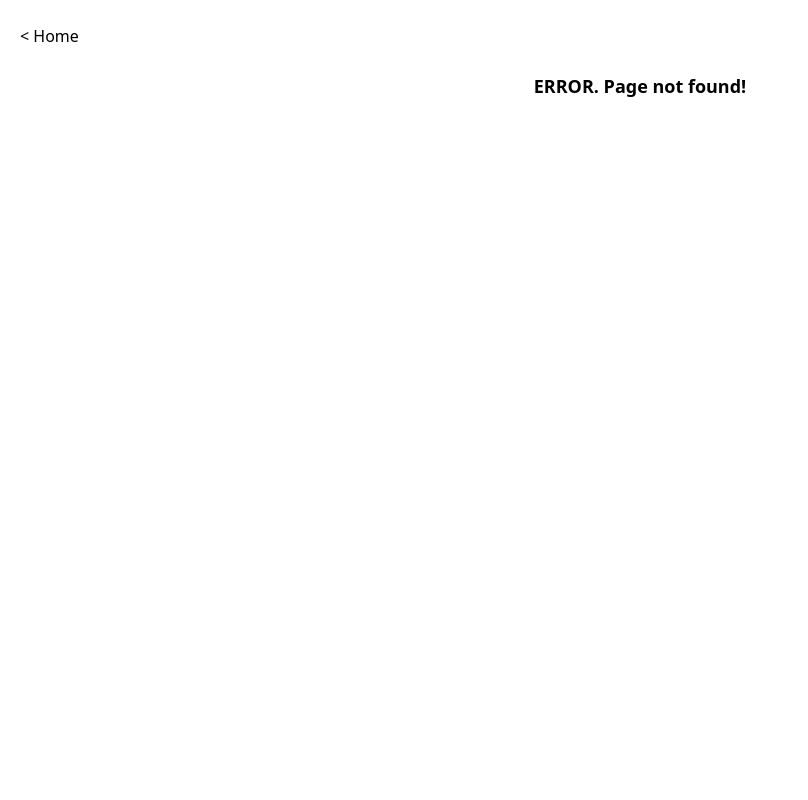
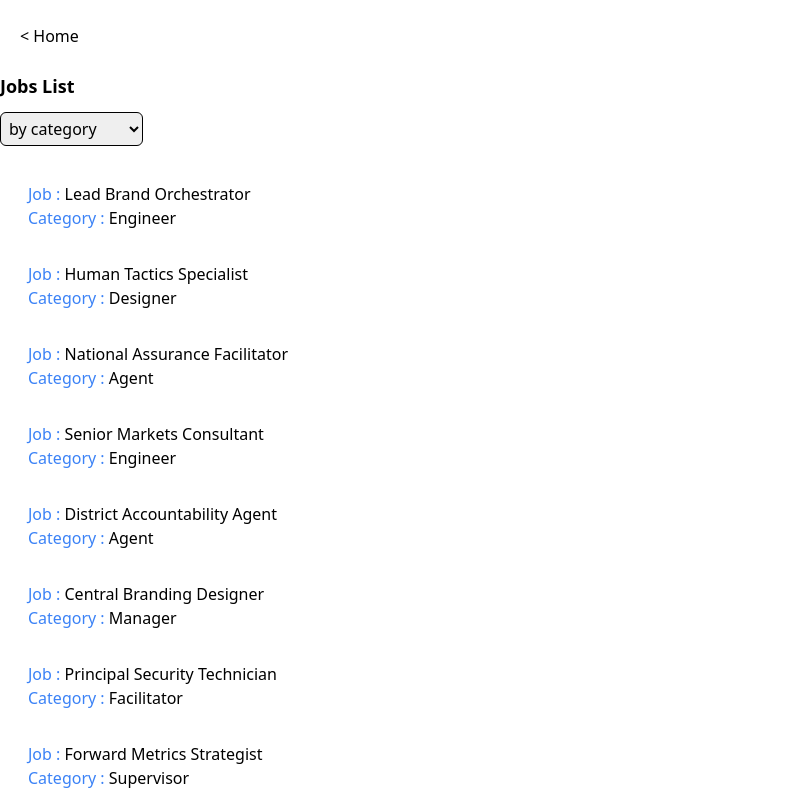
Before and after one commit to leumanuel12/hellonextapp, a Next.js app: page /jobs in a window 1280 px wide. Before the commit this address had no page. Shown: the top 800 px of the page, without its empty margins (0-808 px from the left). Built offline with nearby package versions, Linux system fonts and the light colour scheme; data requests are answered from the project's data file.

Commit message:
SSR with Client Side Data Fetching. Show the updated the data from the selected category in the dropdown, then the url will be updated as well as the server query

```diff
--- a/db.json
+++ b/db.json
@@ -100,5 +100,258 @@
       "details": "Promising new car tech with advance AI integration.",
       "id": "5"
      }
-  ]
+  ],
+
+  "jobs": [
+    {
+     "title": "Lead Brand Orchestrator",
+     "category": "Engineer",
+     "id": "1"
+    },
+    {
+     "title": "Human Tactics Specialist",
+     "category": "Designer",
+     "id": "2"
+    },
+    {
+     "title": "National Assurance Facilitator",
+     "category": "Agent",
+     "id": "3"
+    },
+    {
+     "title": "Senior Markets Consultant",
+     "category": "Engineer",
+     "id": "4"
+    },
+    {
+     "title": "District Accountability Agent",
+     "category": "Agent",
+     "id": "5"
+    },
+    {
+     "title": "Central Branding Designer",
+     "category": "Manager",
+     "id": "6"
+    },
+    {
+     "title": "Principal Security Technician",
+     "category": "Facilitator",
+     "id": "7"
+    },
+    {
+     "title": "Forward Metrics Strategist",
+     "category": "Supervisor",
+     "id": "8"
+    },
+    {
+     "title": "Senior Communications Designer",
+     "category": "Administrator",
+     "id": "9"
+    },
+    {
+     "title": "National Data Developer",
+     "category": "Representative",
+     "id": "10"
+    },
+    {
+     "title": "Product Research Specialist",
+     "category": "Developer",
+     "id": "11"
+    },
+    {
+     "title": "Internal Marketing Developer",
+     "category": "Liaison",
+     "id": "12"
+    },
+    {
+     "title": "National Optimization Strategist",
+     "category": "Associate",
+     "id": "13"
+    },
+    {
+     "title": "Lead Group Strategist",
+     "category": "Agent",
+     "id": "14"
+    },
+    {
+     "title": "Dynamic Implementation Supervisor",
+     "category": "Manager",
+     "id": "15"
+    },
+    {
+     "title": "Corporate Tactics Director",
+     "category": "Administrator",
+     "id": "16"
+    },
+    {
+     "title": "Internal Integration Architect",
+     "category": "Specialist",
+     "id": "17"
+    },
+    {
+     "title": "Chief Infrastructure Coordinator",
+     "category": "Director",
+     "id": "18"
+    },
+    {
+     "title": "National Paradigm Orchestrator",
+     "category": "Producer",
+     "id": "19"
+    },
+    {
+     "title": "Lead Mobility Planner",
+     "category": "Designer",
+     "id": "20"
+    },
+    {
+     "title": "National Tactics Developer",
+     "category": "Agent",
+     "id": "21"
+    },
+    {
+     "title": "Dynamic Mobility Analyst",
+     "category": "Technician",
+     "id": "22"
+    },
+    {
+     "title": "Customer Group Producer",
+     "category": "Associate",
+     "id": "23"
+    },
+    {
+     "title": "Future Web Designer",
+     "category": "Designer",
+     "id": "24"
+    },
+    {
+     "title": "Regional Marketing Administrator",
+     "category": "Architect",
+     "id": "25"
+    },
+    {
+     "title": "Human Operations Designer",
+     "category": "Representative",
+     "id": "26"
+    },
+    {
+     "title": "Forward Branding Architect",
+     "category": "Orchestrator",
+     "id": "27"
+    },
+    {
+     "title": "Customer Mobility Director",
+     "category": "Developer",
+     "id": "28"
+    },
+    {
+     "title": "Investor Metrics Facilitator",
+     "category": "Executive",
+     "id": "29"
+    },
+    {
+     "title": "Forward Infrastructure Coordinator",
+     "category": "Engineer",
+     "id": "30"
+    },
+    {
+     "title": "Forward Group Manager",
+     "category": "Executive",
+     "id": "31"
+    },
+    {
+     "title": "District Paradigm Representative",
+     "category": "Developer",
+     "id": "32"
+    },
+    {
+     "title": "Global Brand Assistant",
+     "category": "Supervisor",
+     "id": "33"
+    },
+    {
+     "title": "Future Paradigm Representative",
+     "category": "Planner",
+     "id": "34"
+    },
+    {
+     "title": "Central Branding Officer",
+     "category": "Officer",
+     "id": "35"
+    },
+    {
+     "title": "International Mobility Orchestrator",
+     "category": "Orchestrator",
+     "id": "36"
+    },
+    {
+     "title": "Investor Directives Architect",
+     "category": "Analyst",
+     "id": "37"
+    },
+    {
+     "title": "Direct Intranet Specialist",
+     "category": "Facilitator",
+     "id": "38"
+    },
+    {
+     "title": "Product Brand Analyst",
+     "category": "Manager",
+     "id": "39"
+    },
+    {
+     "title": "Internal Infrastructure Engineer",
+     "category": "Engineer",
+     "id": "40"
+    },
+    {
+     "title": "Product Intranet Planner",
+     "category": "Orchestrator",
+     "id": "41"
+    },
+    {
+     "title": "Lead Group Administrator",
+     "category": "Facilitator",
+     "id": "42"
+    },
+    {
+     "title": "Central Paradigm Liaison",
+     "category": "Strategist",
+     "id": "43"
+    },
+    {
+     "title": "Forward Security Orchestrator",
+     "category": "Analyst",
+     "id": "44"
+    },
+    {
+     "title": "Human Web Supervisor",
+     "category": "Agent",
+     "id": "45"
+    },
+    {
+     "title": "National Web Representative",
+     "category": "Analyst",
+     "id": "46"
+    },
+    {
+     "title": "Principal Identity Designer",
+     "category": "Facilitator",
+     "id": "47"
+    },
+    {
+     "title": "Customer Accounts Manager",
+     "category": "Director",
+     "id": "48"
+    },
+    {
+     "title": "International Program Agent",
+     "category": "Producer",
+     "id": "49"
+    },
+    {
+     "title": "Customer Accounts Designer",
+     "category": "Orchestrator",
+     "id": "50"
+    }
+   ]
 }
--- a/src/pages/index.js
+++ b/src/pages/index.js
@@ -5,6 +5,9 @@ export default function Home() {
     <div className="m-3 max-w-7xl mx-auto">
 
       <div className="p-3 mb-3 w-full max-sm:block border-2 border-gray-300 rounded-md flex justify-start">
+        <div className="p-2 hover:text-blue-500">
+          <Link href="/jobs">Jobs</Link>
+        </div>
         <div className="p-2 hover:text-blue-500">
           <Link href="/news">News</Link>
         </div>
--- /dev/null
+++ b/src/pages/jobs.js
@@ -0,0 +1,112 @@
+import axios from "axios";
+import Link from "next/link";
+import { useRouter } from "next/router";
+import { useState } from "react";
+
+// (1) First, build the usual getServerSideProps and return the props object with jobs=result.
+// (2) Display the jobs object in the jsx as usual.
+
+export async function getServerSideProps(ctx) {
+
+    // (A3) Now incase the user shares the URL with his/her filter, we will need to update the fetch url with the filter query appended.
+    const { category } = ctx.query
+    //console.log(category)
+
+    // (A4) here we will check if the url has "category" in "context.query", else we return empty, meaning it will display all data instead.
+    const filterQuery = ( category ) ? `?category=${category}` : '';
+
+    const response = await axios.get('http://localhost:4000/jobs'+filterQuery) // (A5) Append filterQuery and youre done!
+    const result = response.data
+
+  return {
+    props: {
+        jobs: result,
+    },
+  };
+}
+
+
+export default function Jobs({ jobs }) {
+
+    // (A1) In order to update the current URL, we will need to use useRouter
+    const router = useRouter();
+
+    // (6) define a state that will have an initial state from destructured object jobs
+    const [filteredCategory, setFilteredCategory] = useState(jobs);
+
+
+    // (3) Create an array with the unique categories
+    const categories = [...new Set(jobs.map( job => job.category ))]
+    categories.sort() //sorting alphabetically for convenience
+    //console.log(categories.sort())
+
+
+    // (5) create the an async function that will be passed in the dropdown onChange property.
+    const fetchCategoryHandle = async (e) => {
+
+        const category = e.target.value
+        //console.log(category)
+
+        const response = await axios.get(`http://localhost:4000/jobs?category=${category}`)
+        const result = await response.data
+
+        //console.log(result)
+
+        // (7) Now we set the state with the state of the new values we selected from dropdown
+        setFilteredCategory(result)
+
+        // (A2) We will use shallow routing in order to update the current URL in the URL tab
+        // note that shallow routing will not make a request, only update the url
+        router.push(`/jobs?category=${category}`, undefined, { shallow: true })
+    }
+
+  return (
+    <div className="m-3 max-w-7xl mx-auto">
+      <div className="p-3 mb-3">
+        <Link className="p-2" href="/">
+          &#60; Home
+        </Link>
+      </div>
+
+      <div className="font-bold text-lg">Jobs List</div>
+
+
+        {/* (4) Display the categories in the dropdown */}
+        {/* dropdown for filters (start) */}
+        <select
+            className="my-3 border border-black rounded-md p-1"
+            onChange={fetchCategoryHandle}
+            defaultValue="default"
+            >
+            {categories.map( category => {
+                return (
+                    <option value={category} key={category}>{category}</option>
+                )
+            } )}
+            <option value="default" disabled>by category</option>
+        </select>
+        {/* dropdown for filters (end) */}
+
+
+        <div>
+            {/*  (8) from "jobs.map", we now use the new data in state object "filteredCategory" from the selected category in the dropdown */}
+            {filteredCategory.map( job => {
+                return (
+                    <p key={job.id}
+                        className="max-w-sm mx-4 p-2 px-3 my-4 hover:bg-red-100 rounded-md">
+                        <span className="block">
+                            <span className="text-blue-500">Job : </span>
+                            <span className="font-medium">{job.title}</span>
+                        </span>
+                        <span>
+                            <span className="text-blue-500">Category : </span>
+                            <span>{job.category}</span>
+                        </span>
+                    </p>
+                )
+            } )}
+        </div>
+
+    </div>
+  );
+}
```
